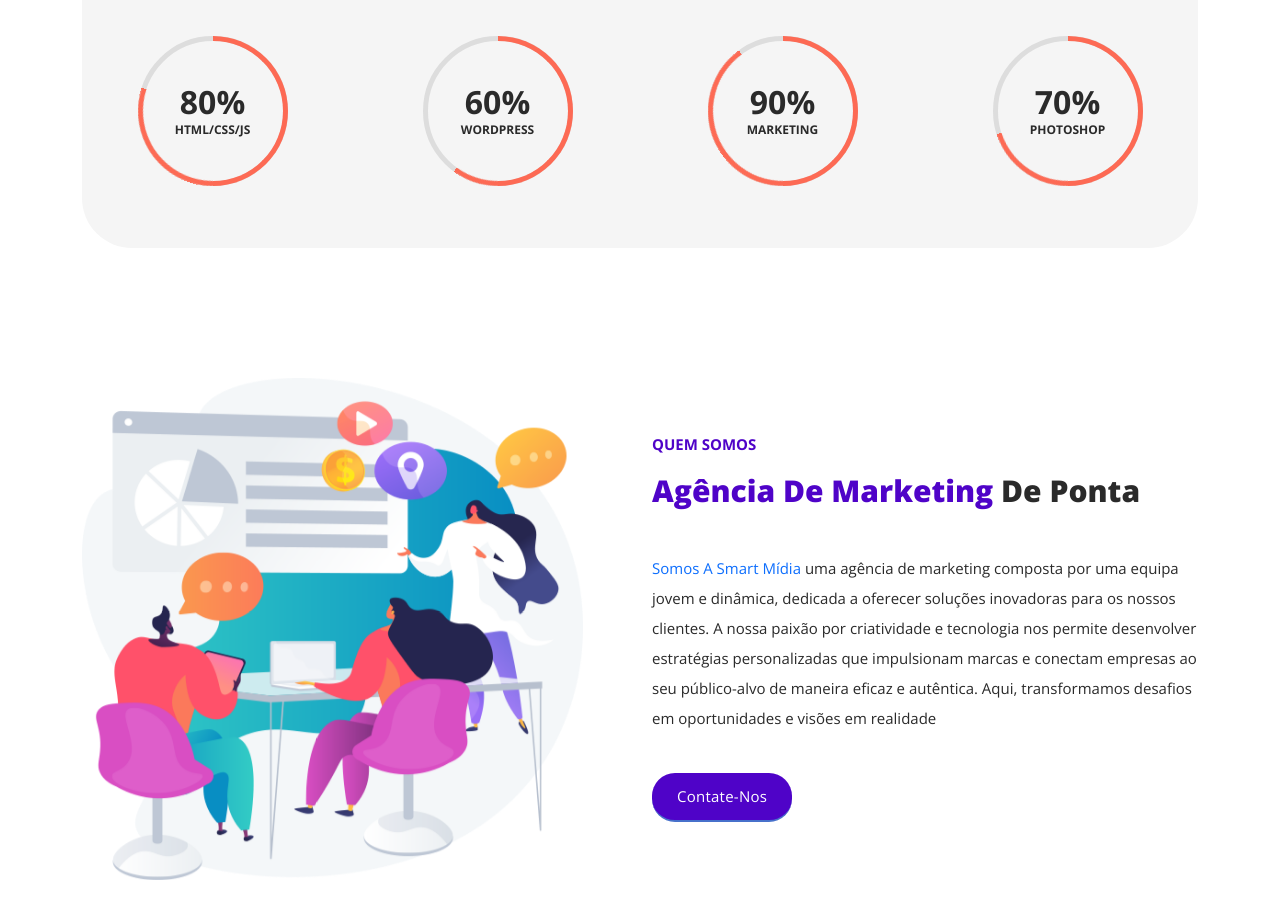
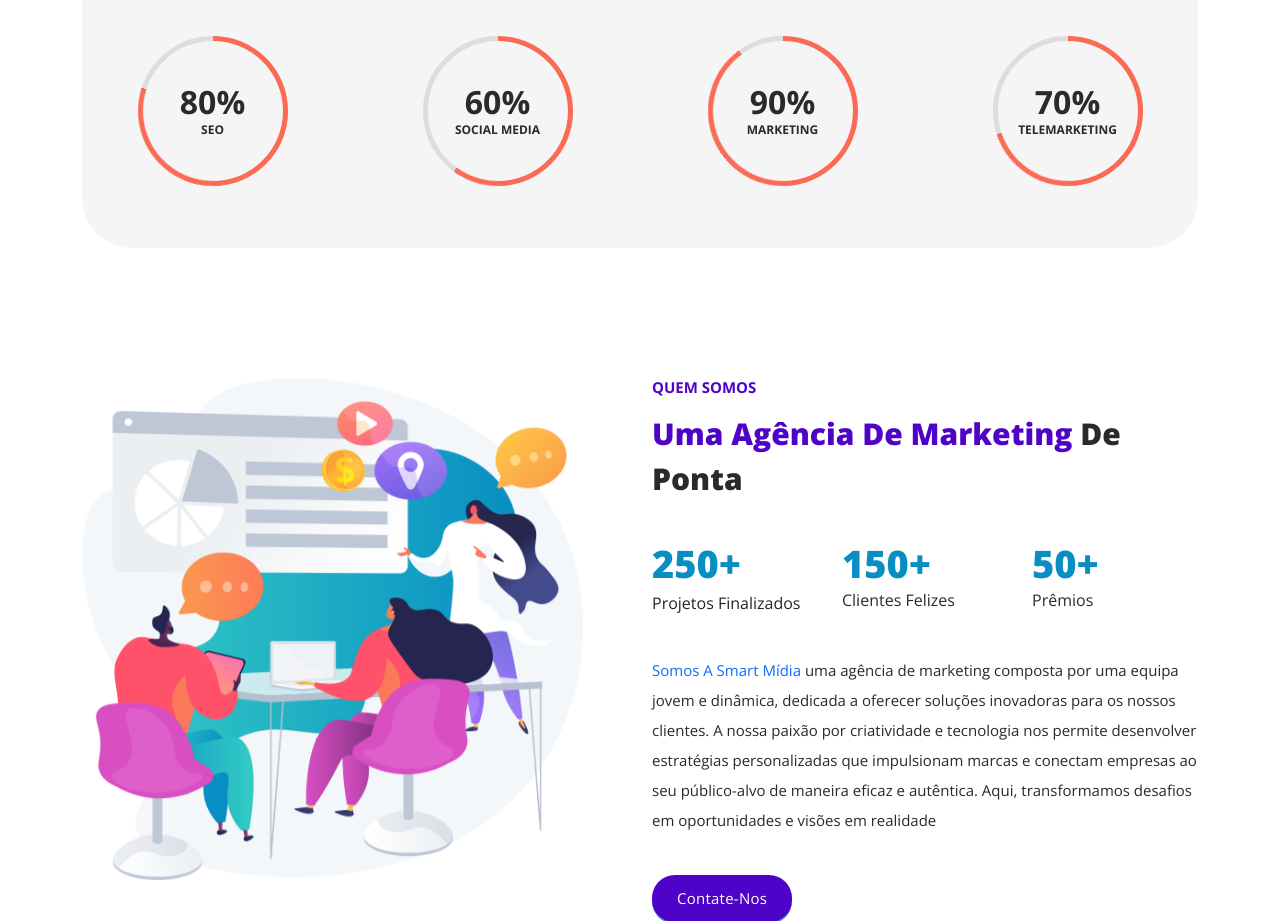
Before and after one commit to jorgekiosa/front-smart-midia, a plain HTML site: page index.html in a window 1280 px wide. Shown: the part 1420-2341 px from the top of the page. Drawn offline with nearby package versions, Linux system fonts and the light colour scheme.

Commit message:
alteração

```diff
--- a/assets/css/templatemo-seo-dream.css
+++ b/assets/css/templatemo-seo-dream.css
@@ -1040,7 +1040,7 @@ Features Style
   background: rgb(51, 204, 197);
   background: linear-gradient(
     105deg,
-    rgb(8, 164, 212) 0%,
+    rgba(51, 204, 197, 1) 0%,
     rgba(8, 141, 195, 1) 100%
   );
 }
--- a/index.html
+++ b/index.html
@@ -240,7 +240,7 @@ https://templatemo.com/tm-563-seo-dream
                       <div class="progress-value">
                         <div>
                           80%<br />
-                          <span>HTML/CSS/JS</span>
+                          <span>SEO</span>
                         </div>
                       </div>
                     </div>
@@ -262,7 +262,7 @@ https://templatemo.com/tm-563-seo-dream
                       <div class="progress-value">
                         <div>
                           60%<br />
-                          <span>Wordpress</span>
+                          <span>Social Media</span>
                         </div>
                       </div>
                     </div>
@@ -306,7 +306,7 @@ https://templatemo.com/tm-563-seo-dream
                       <div class="progress-value">
                         <div>
                           70%<br />
-                          <span>Photoshop</span>
+                          <span>Telemarketing</span>
                         </div>
                       </div>
                     </div>
@@ -338,19 +338,19 @@ https://templatemo.com/tm-563-seo-dream
           >
             <div class="section-heading">
               <h6>Quem Somos</h6>
-              <h2><em>Agência De Marketing</em> De Ponta</h2>
+              <h2><em>Uma Agência De Marketing</em> De Ponta</h2>
             </div>
-            <!--             <div class="row">
+            <div class="row">
               <div class="col-lg-4 col-sm-4">
                 <div class="about-item">
-                  <h4>750+</h4>
+                  <h4>250+</h4>
                   <h6></h6>
                   Projetos Finalizados
                 </div>
               </div>
               <div class="col-lg-4 col-sm-4">
                 <div class="about-item">
-                  <h4>340+</h4>
+                  <h4>150+</h4>
                   <h6>Clientes Felizes</h6>
                 </div>
               </div>
@@ -360,7 +360,7 @@ https://templatemo.com/tm-563-seo-dream
                   <h6>Prêmios</h6>
                 </div>
               </div>
-            </div> -->
+            </div>
             <p>
               <a
                 rel="nofollow"
```
